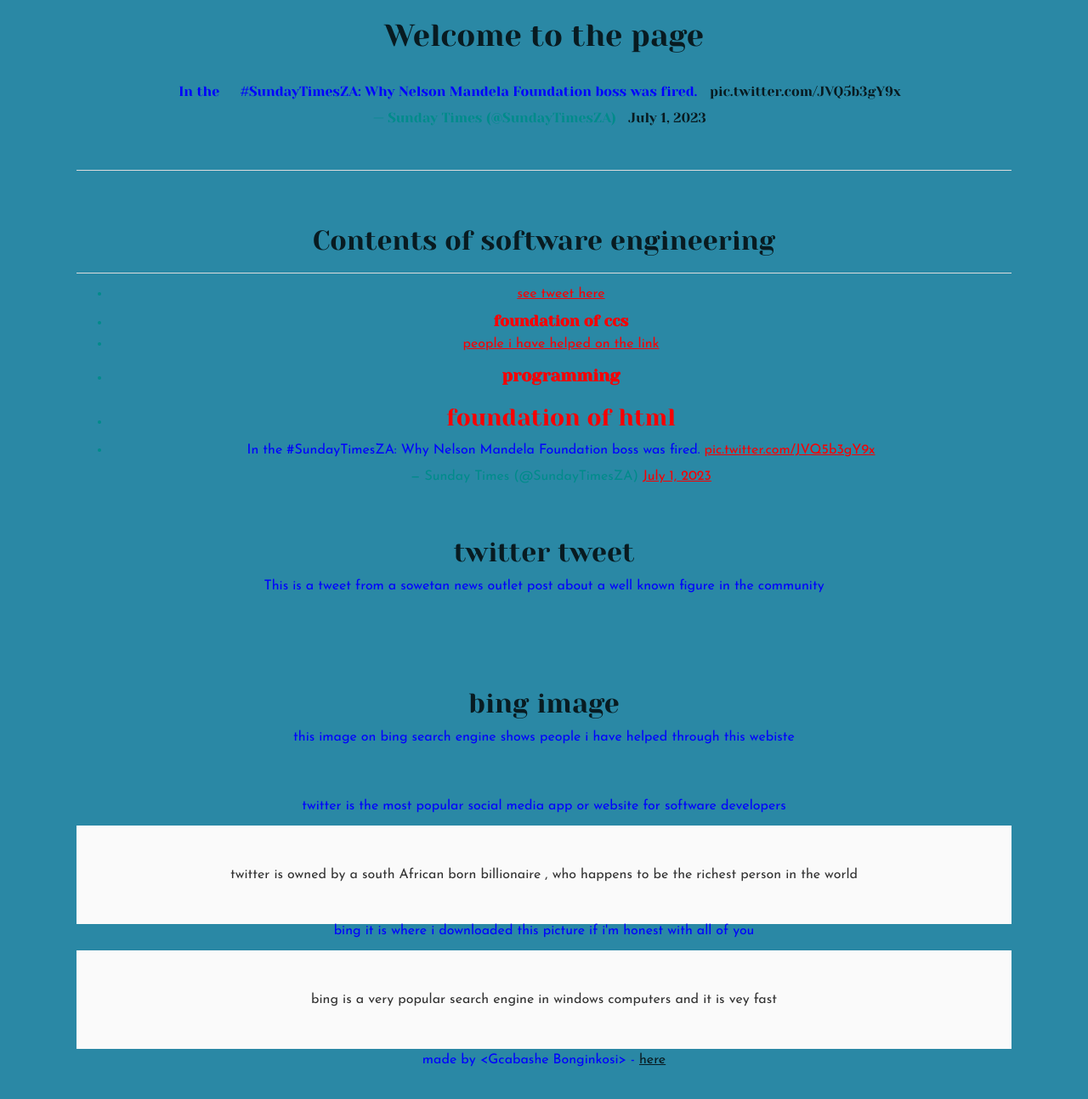
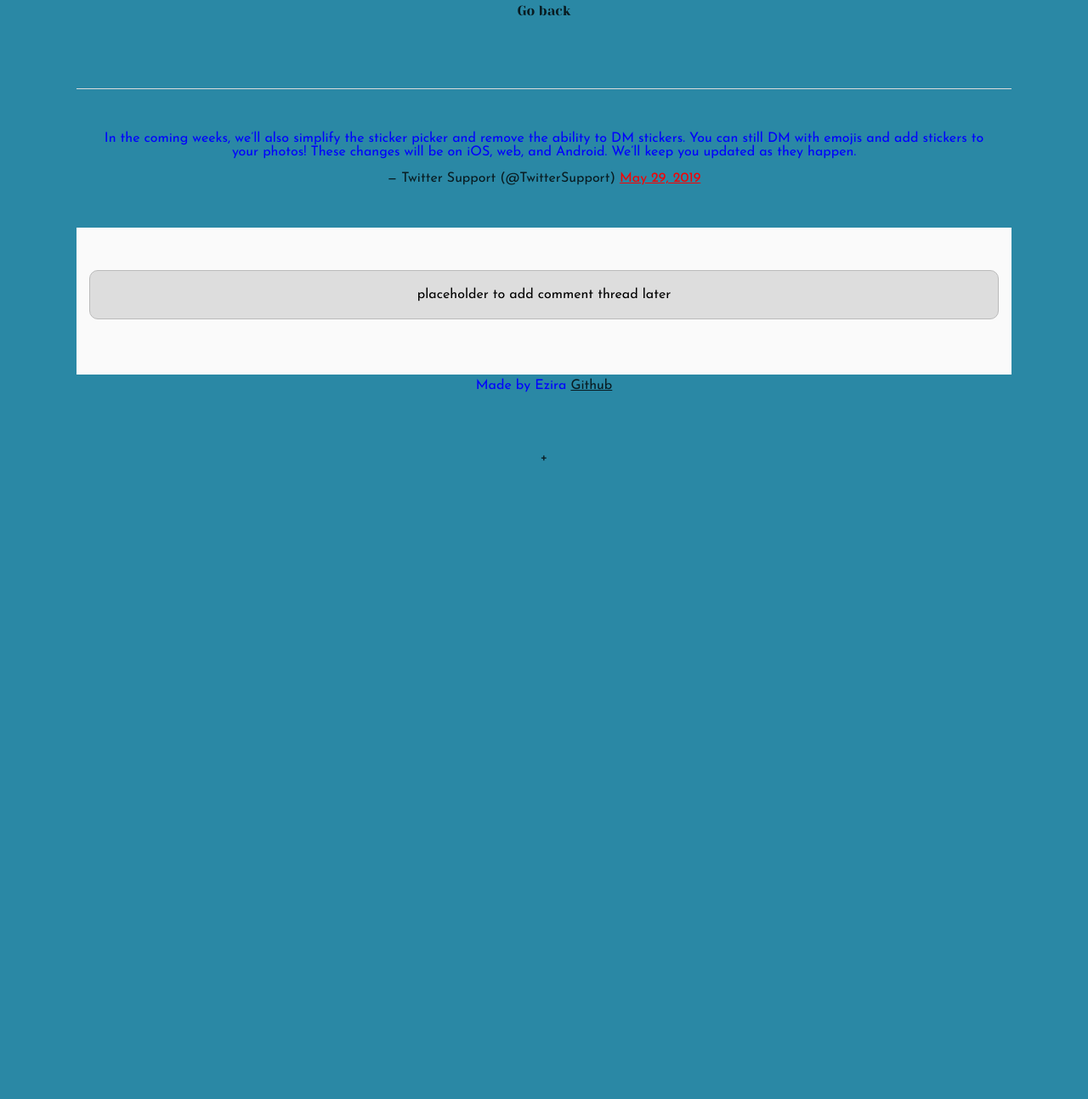
Before and after one commit to eziraa/alx_html_css, a plain HTML site: page css_basic/tweets.html in a window 1280 px wide. Shown: the part 16-1310 px from the top of the page at 85% size. After the commit the page ends 800 px from the top, so only its background shows below. Drawn offline with Linux system fonts and the light colour scheme.

Commit message:
THe project is done

```diff
--- a/css_basic/tweets.html
+++ b/css_basic/tweets.html
@@ -1,69 +1,46 @@
 <!DOCTYPE html>
 <html lang="en">
   <head>
-        <title>Starting my very own website</title>
-        <meta charset="utf-8">
-        <meta name="new webiste page" content="software engineering website to help other
-        students learn software engineering.">
-        <link href="base.css" rel="stylesheet">
-        <link href="styles.css" rel="stylesheet">
-
-        <meta name="author" content="Gcabashe Bonginkosi">
+    <meta charset="UTF-8" />
+    <meta name="viewport" content="width=device-width, initial-scale=1.0" />
+    <title>Document</title>
+    <link href="base.css" rel="stylesheet" />
+    <link href="styles.css" rel="stylesheet" />
   </head>
-    <body><h1>Welcome to the page</h1>
-        <header><ul><li>
-            <blockquote class="twitter-tweet"><p lang="en" dir="ltr">In the <a href="https://twitter.com/hashtag/SundayTimesZA?src=hash&amp;ref_src=twsrc%5Etfw"></a>#SundayTimesZA: Why Nelson Mandela Foundation boss was fired. <a href="https://t.co/JVQ5b3gY9x">pic.twitter.com/JVQ5b3gY9x</a></p>&mdash; Sunday Times (@SundayTimesZA) <a href="https://twitter.com/SundayTimesZA/status/1675181193275355136?ref_src=twsrc%5Etfw">July 1, 2023</a></blockquote> <script async src="https://platform.twitter.com/widgets.js"></script>
-        </li></ul></header>
-        <header><ul><li><a>
-            <h2> Contents of software engineering</h2></a></li></ul> </header>
+  <body>
+    <header>
       <ul>
-                <li><a href="file:///C:/Users/Admin/Documents/alx_html_css/html_basic/tweets.html">see tweet here</a> </li>
-            <li><a>
-            <h5> foundation of ccs</h5></a></li>
-                <li><a href="https://th.bing.com/th/id/R.23d2d68964beead7ef28d2fed5f59e5a?rik=NW8Vs2gCBOVsyg&pid=ImgRaw&r=0">people i have helped on the link</a> </li>
+        <li><a href="index.html">Go back</a></li>
       </ul>
-           <ul><li><a>
-            <h4>programming</h4></a></li></ul>
-            <ul><li><a>
-                <h3>foundation of html</h3></a></li></ul>
-                <ul><li>
-                    <blockquote class="twitter-tweet"><p lang="en" dir="ltr">In the <a href="https://twitter.com/hashtag/SundayTimesZA?src=hash&amp;ref_src=twsrc%5Etfw"></a>#SundayTimesZA: Why Nelson Mandela Foundation boss was fired. <a href="https://t.co/JVQ5b3gY9x">pic.twitter.com/JVQ5b3gY9x</a></p>&mdash; Sunday Times (@SundayTimesZA) <a href="https://twitter.com/SundayTimesZA/status/1675181193275355136?ref_src=twsrc%5Etfw">July 1, 2023</a></blockquote> <script async src="https://platform.twitter.com/widgets.js"></script>
-                </li></ul>
-
-
+    </header>
     <main>
       <article>
-                <h2>twitter tweet</h2>
-                <p>This is a tweet from a sowetan news outlet
-                    post about a well known figure
-                    in the community</p>
+        <blockquote class="twitter-tweet">
+          <p lang="en" dir="ltr">
+            In the coming weeks, we’ll also simplify the sticker picker and
+            remove the ability to DM stickers. You can still DM with emojis and
+            add stickers to your photos! These changes will be on iOS, web, and
+            Android. We’ll keep you updated as they happen.
+          </p>
+          &mdash; Twitter Support (@TwitterSupport)
+          <a
+            href="https://twitter.com/TwitterSupport/status/1133841267002040320?ref_src=twsrc%5Etfw"
+            >May 29, 2019</a
+          >
+        </blockquote>
+        <script
+          async
+          src="https://platform.twitter.com/widgets.js"
+          charset="utf-8"
+        ></script>
       </article>
-            <article>
-                <h2>bing image</h2>
-                <p> this image on bing search engine shows people i have
-                    helped through this webiste</p>
-            </article>
-
-            <p>twitter is the most popular social media app or website
-                for software developers
-            </p>
-
-                <aside>twitter is owned by a south African born
-                    billionaire , who happens to be the
-                    richest person in the world
-                </aside>
-
-                <p>bing it is where i downloaded this picture if i'm honest
-                    with all of you
-                </p>
-
-                <aside>bing is a very popular search engine in windows
-                    computers and it is vey fast
+      <aside>
+        <p>placeholder to add comment thread later</p>
       </aside>
     </main>
-
     <footer>
-       <p> made by &lt;Gcabashe Bonginkosi&gt;
-       - <a href="https://intranet.alxswe.com/projects/2047" target="_blank">here</a></p></footer>
+      <p>Made by Ezira <a href="https://github.com/eziraa/eziraa">Github</a></p>
+    </footer>
+    +
   </body>
 </html>
```
Also changed, not shown: 1 other file. Lines whose indentation alone changed are shown as unchanged.
